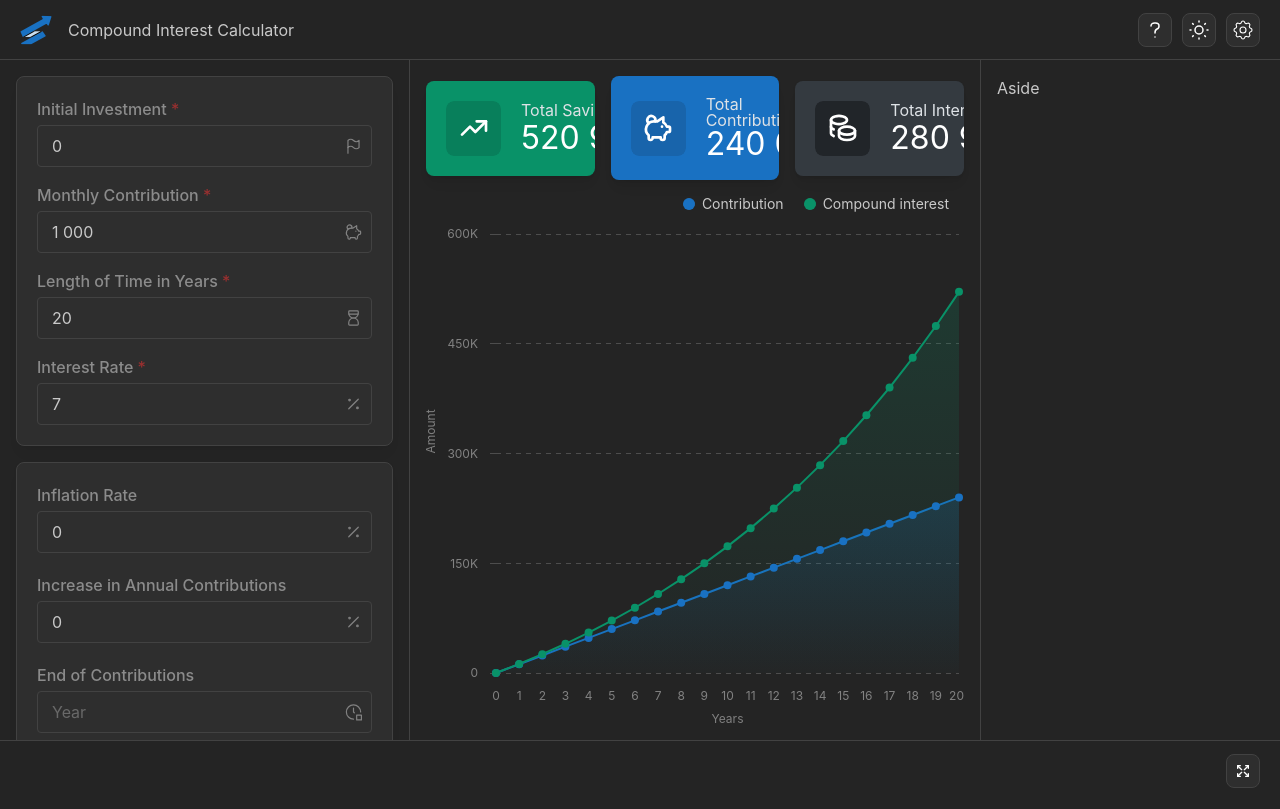
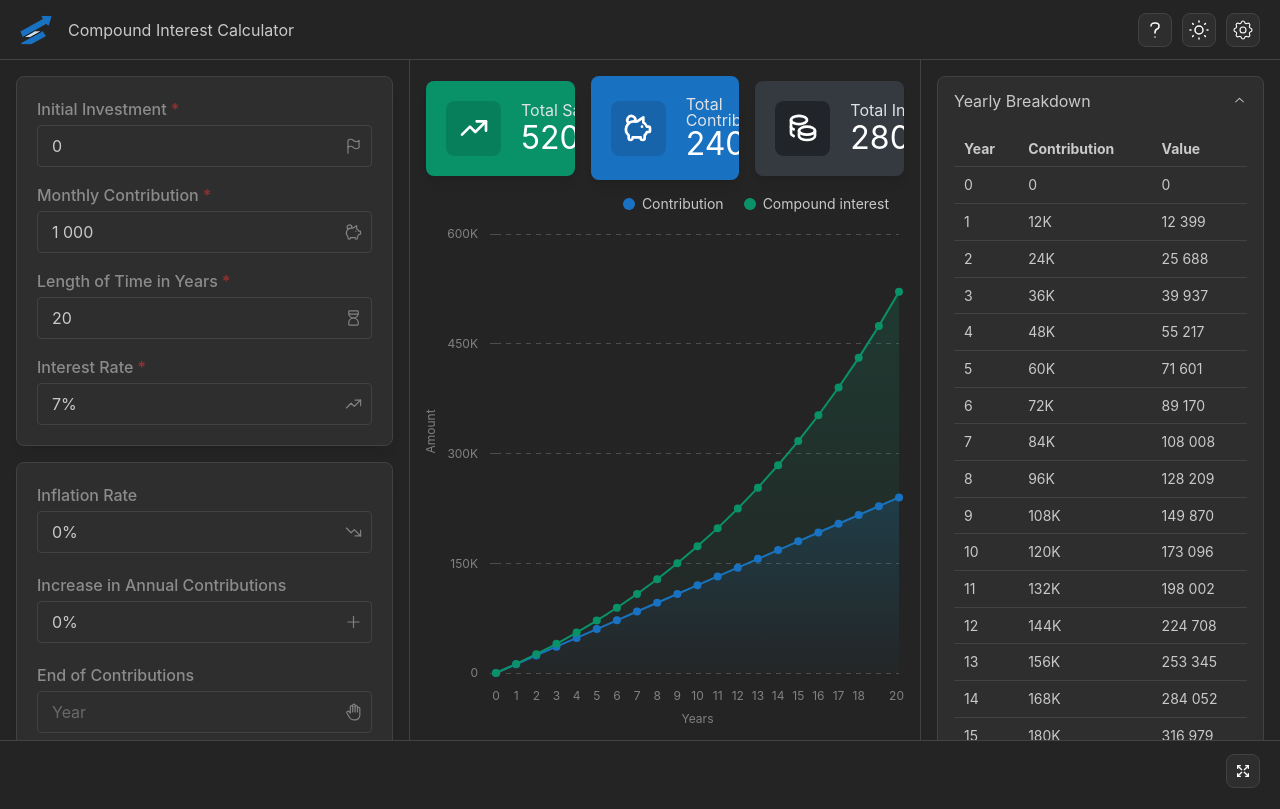
Before and after one commit to DanielKanyo/compound-interest-calc, a React (Vite) app: page / in a window 1280 px wide. Built offline with nearby package versions, Linux system fonts and the light colour scheme.

Commit message:
Toggle currency prefix/suffix, monthly and yearly breakdown, css fixes

```diff
--- a/src/App.tsx
+++ b/src/App.tsx
@@ -4,6 +4,7 @@ import { AppShell, ScrollArea } from "@mantine/core";
 import "@mantine/core/styles.css";
 import { useDisclosure } from "@mantine/hooks";
 
+import { Breakdown } from "./Components/Breakdown/Breakdown";
 import { ChartArea } from "./Components/ChartArea/ChartArea";
 import { Footer } from "./Components/Footer";
 import { Header } from "./Components/Header";
@@ -23,6 +24,7 @@ export const App = () => {
     const [endOfContributions, setEndOfContributions] = useState<number | string>("");
     const [goal, setGoal] = useState<number | string>("");
     const [currency, setCurrency] = useState<string>("");
+    const [prefixChecked, setPrefixChecked] = useState<boolean>(true);
 
     const calcCompoundInterest = (
         initialInvestment: number | string,
@@ -46,20 +48,20 @@ export const App = () => {
         let value = totalContribution;
         let yearCounter = 0;
 
-        const monthy: Monthly[] = [{ month: 0, contribution: totalContribution, value }];
+        const monthly: Monthly[] = [{ month: 0, contribution: totalContribution, value }];
         const yearly: Yearly[] = [{ year: yearCounter.toString(), contribution: totalContribution, value }];
 
         for (let i = 1; i <= numOfYears * numOfMonthsInOneYear; i++) {
             totalContribution += monthlyContributionAmount;
 
             if (i === 1) {
-                monthy.push({ month: i, contribution: totalContribution, value: tmp });
+                monthly.push({ month: i, contribution: totalContribution, value: tmp });
 
                 value += tmp;
             } else {
                 value = tmp * (1 + (rate - inflation) / 12) + monthlyContributionAmount;
 
-                monthy.push({ month: i, contribution: totalContribution, value });
+                monthly.push({ month: i, contribution: totalContribution, value });
 
                 if (i % 12 === 0) {
                     ++yearCounter;
@@ -79,10 +81,10 @@ export const App = () => {
             }
         }
 
-        return { monthy, yearly };
+        return { monthly, yearly };
     };
 
-    const { yearly } = useMemo(() => {
+    const { yearly, monthly } = useMemo(() => {
         return calcCompoundInterest(
             initialInvestment,
             monthlyContribution,
@@ -107,12 +109,19 @@ export const App = () => {
             header={{ height: 60 }}
             footer={{ height: 60 }}
             navbar={{ width: 410, breakpoint: "sm", collapsed: { mobile: !opened } }}
-            aside={{ width: 300, breakpoint: "md", collapsed: { desktop: false, mobile: true } }}
+            aside={{ width: 360, breakpoint: "md", collapsed: { desktop: false, mobile: true } }}
             transitionDuration={0}
             padding="md"
         >
             <AppShell.Header px="lg">
-                <Header navbarOpened={opened} toggle={toggle} currency={currency} setCurrency={setCurrency} />
+                <Header
+                    navbarOpened={opened}
+                    toggle={toggle}
+                    currency={currency}
+                    setCurrency={setCurrency}
+                    prefixChecked={prefixChecked}
+                    setPrefixChecked={setPrefixChecked}
+                />
             </AppShell.Header>
             <AppShell.Navbar>
                 <AppShell.Section grow component={ScrollArea}>
@@ -125,6 +134,8 @@ export const App = () => {
                         increaseInAnnualContributions={increaseInAnnualContributions}
                         endOfContributions={endOfContributions}
                         goal={goal}
+                        currency={currency}
+                        prefixChecked={prefixChecked}
                         setInitialInvestment={setInitialInvestment}
                         setMonthlyContribution={setMonthlyContribution}
                         setLengthOfTimeInYears={setLengthOfTimeInYears}
@@ -137,9 +148,11 @@ export const App = () => {
                 </AppShell.Section>
             </AppShell.Navbar>
             <AppShell.Main>
-                <ChartArea yearly={yearly} goal={goal} currency={currency} />
+                <ChartArea yearly={yearly} goal={goal} currency={currency} prefixChecked={prefixChecked} />
             </AppShell.Main>
-            <AppShell.Aside p="md">Aside</AppShell.Aside>
+            <AppShell.Aside>
+                <Breakdown yearly={yearly} monthly={monthly} goal={goal} currency={currency} />
+            </AppShell.Aside>
             <AppShell.Footer>
                 <Footer />
             </AppShell.Footer>
--- /dev/null
+++ b/src/Components/Breakdown/Breakdown.css
@@ -0,0 +1,3 @@
+table tr[data-goal="true"] {
+    color: var(--mantine-color-violet-4);
+}
--- /dev/null
+++ b/src/Components/Breakdown/Breakdown.tsx
@@ -0,0 +1,65 @@
+import { Accordion, ScrollArea, Table } from "@mantine/core";
+
+import { Monthly } from "../../Types/Monthly";
+import { Yearly } from "../../Types/Yearly";
+import "./Breakdown.css";
+
+type BreakdownProps = {
+    yearly: Yearly[];
+    monthly: Monthly[];
+    goal: number | string;
+    currency: string;
+};
+
+export const Breakdown = ({ yearly, monthly, goal, currency }: BreakdownProps) => {
+    const ths = (
+        <Table.Thead>
+            <Table.Tr>
+                <Table.Th>Year</Table.Th>
+                <Table.Th>Contribution {currency ? `(${currency})` : ""}</Table.Th>
+                <Table.Th>Value {currency ? `(${currency})` : ""}</Table.Th>
+            </Table.Tr>
+        </Table.Thead>
+    );
+
+    const yearlyRows = yearly.map((d) => (
+        <Table.Tr key={d.year} data-goal={Number(goal) && d.value >= Number(goal)}>
+            <Table.Td>{d.year}</Table.Td>
+            <Table.Td>{new Intl.NumberFormat("en-US", { notation: "compact" }).format(d.contribution)}</Table.Td>
+            <Table.Td>{new Intl.NumberFormat("nb-NO", { maximumFractionDigits: 0 }).format(d.value)}</Table.Td>
+        </Table.Tr>
+    ));
+
+    const monthlyRows = monthly.map((d) => (
+        <Table.Tr key={d.month} data-goal={Number(goal) && d.value >= Number(goal)}>
+            <Table.Td>{d.month}</Table.Td>
+            <Table.Td>{new Intl.NumberFormat("en-US", { notation: "compact" }).format(d.contribution)}</Table.Td>
+            <Table.Td>{new Intl.NumberFormat("nb-NO", { maximumFractionDigits: 0 }).format(d.value)}</Table.Td>
+        </Table.Tr>
+    ));
+
+    return (
+        <ScrollArea h="100vh">
+            <Accordion variant="contained" radius="md" defaultValue="yearly" m="md">
+                <Accordion.Item value="yearly">
+                    <Accordion.Control>Yearly Breakdown</Accordion.Control>
+                    <Accordion.Panel>
+                        <Table>
+                            {ths}
+                            <Table.Tbody>{yearlyRows}</Table.Tbody>
+                        </Table>
+                    </Accordion.Panel>
+                </Accordion.Item>
+                <Accordion.Item value="monthly">
+                    <Accordion.Control>Monthly Breakdown</Accordion.Control>
+                    <Accordion.Panel>
+                        <Table>
+                            {ths}
+                            <Table.Tbody>{monthlyRows}</Table.Tbody>
+                        </Table>
+                    </Accordion.Panel>
+                </Accordion.Item>
+            </Accordion>
+        </ScrollArea>
+    );
+};
--- a/src/Components/ChartArea/ChartArea.tsx
+++ b/src/Components/ChartArea/ChartArea.tsx
@@ -10,6 +10,7 @@ type ChartAreaProps = {
     yearly: Yearly[];
     goal: number | string;
     currency: string;
+    prefixChecked: boolean;
 };
 
 type StatCardProps = {
@@ -18,9 +19,10 @@ type StatCardProps = {
     icon: React.ElementType;
     color: string;
     currency: string;
+    prefixChecked: boolean;
 };
 
-const StatCard = ({ title, value, icon: Icon, color, currency }: StatCardProps) => (
+const StatCard = ({ title, value, icon: Icon, color, currency, prefixChecked }: StatCardProps) => (
     <Card shadow="sm" p="lg" radius="md" bg={color}>
         <Flex gap="lg">
             <Flex align="center">
@@ -33,29 +35,45 @@ const StatCard = ({ title, value, icon: Icon, color, currency }: StatCardProps)
                     {title}
                 </Text>
                 <Text fz={32} c="white" lh={1}>
-                    {currency && <span className="currency-symbol">{currency}</span>}
+                    {currency && prefixChecked && <span className="currency-symbol prefix">{currency}</span>}
                     {new Intl.NumberFormat("nb-NO", { maximumFractionDigits: 0 }).format(value)}
+                    {currency && !prefixChecked && <span className="currency-symbol suffix">{currency}</span>}
                 </Text>
             </Flex>
         </Flex>
     </Card>
 );
 
-export const ChartArea = ({ yearly, goal, currency }: ChartAreaProps) => {
+export const ChartArea = ({ yearly, goal, currency, prefixChecked }: ChartAreaProps) => {
     const totalSavings = yearly.length ? yearly[yearly.length - 1].value : 0;
     const totalContributions = yearly.length ? yearly[yearly.length - 1].contribution : 0;
 
     return (
         <>
             <Group gap="md" mb="xs" grow>
-                <StatCard title="Total Savings" value={totalSavings} icon={IconTrendingUp} color="teal" currency={currency} />
-                <StatCard title="Total Contributions" value={totalContributions} icon={IconPigMoney} color="blue" currency={currency} />
+                <StatCard
+                    title="Total Savings"
+                    value={totalSavings}
+                    icon={IconTrendingUp}
+                    color="teal"
+                    currency={currency}
+                    prefixChecked={prefixChecked}
+                />
+                <StatCard
+                    title="Total Contributions"
+                    value={totalContributions}
+                    icon={IconPigMoney}
+                    color="blue"
+                    currency={currency}
+                    prefixChecked={prefixChecked}
+                />
                 <StatCard
                     title="Total Interest"
                     value={totalSavings - totalContributions}
                     icon={IconCoins}
                     color="gray"
                     currency={currency}
+                    prefixChecked={prefixChecked}
                 />
             </Group>
             <AreaChart
@@ -70,12 +88,18 @@ export const ChartArea = ({ yearly, goal, currency }: ChartAreaProps) => {
                 ]}
                 curveType="linear"
                 valueFormatter={(value) => {
-                    return `${currency}${new Intl.NumberFormat("nb-NO", { maximumFractionDigits: 0 }).format(value)}`;
+                    const number = new Intl.NumberFormat("nb-NO", { maximumFractionDigits: 0 }).format(value);
+
+                    if (prefixChecked) {
+                        return `${currency}${number}`;
+                    }
+
+                    return `${number}${currency}`;
                 }}
                 xAxisLabel="Years"
                 yAxisLabel={currency ? `Amount (${currency})` : "Amount"}
                 yAxisProps={{ tickFormatter: (value) => new Intl.NumberFormat("en-US", { notation: "compact" }).format(value) }}
-                referenceLines={goal ? [{ y: goal, label: "Goal", color: "violet.3" }] : []}
+                referenceLines={goal ? [{ y: goal, label: "Goal", color: "violet.4" }] : []}
             />
         </>
     );
--- a/src/Components/Inputs.tsx
+++ b/src/Components/Inputs.tsx
@@ -1,5 +1,14 @@
 import { Card, NumberInput, Flex, Tooltip, rem } from "@mantine/core";
-import { IconPercentage, IconHourglassHigh, IconFlag, IconPigMoney, IconClockStop, IconMoneybag } from "@tabler/icons-react";
+import {
+    IconHourglassHigh,
+    IconFlag,
+    IconPigMoney,
+    IconTrendingUp,
+    IconTrendingDown,
+    IconPlus,
+    IconHandStop,
+    IconTargetArrow,
+} from "@tabler/icons-react";
 
 type InputsProps = {
     initialInvestment: string | number;
@@ -10,6 +19,8 @@ type InputsProps = {
     increaseInAnnualContributions: string | number;
     endOfContributions: string | number;
     goal: string | number;
+    currency: string;
+    prefixChecked: boolean;
     setInitialInvestment: (value: string | number) => void;
     setMonthlyContribution: (value: string | number) => void;
     setLengthOfTimeInYears: (value: string | number) => void;
@@ -29,6 +40,8 @@ export const Inputs = ({
     increaseInAnnualContributions,
     endOfContributions,
     goal,
+    currency,
+    prefixChecked,
     setInitialInvestment,
     setMonthlyContribution,
     setLengthOfTimeInYears,
@@ -44,7 +57,7 @@ export const Inputs = ({
                 <Flex gap="md" justify="flex-start" align="flex-start" direction="column" wrap="wrap">
                     <Tooltip
                         label='"Initial Investment" refers to the starting amount of money invested before any additional contributions or interest growth occurs in a compound interest calculation.'
-                        color="indigo"
+                        color="blue"
                         position="right"
                         withArrow
                         w={320}
@@ -57,6 +70,8 @@ export const Inputs = ({
                             placeholder="Amount"
                             thousandSeparator=" "
                             withAsterisk
+                            prefix={prefixChecked ? currency : ""}
+                            suffix={prefixChecked ? "" : currency}
                             value={initialInvestment}
                             onChange={setInitialInvestment}
                             rightSection={<IconFlag style={{ width: rem(22), height: rem(22), marginRight: 8 }} stroke={1.5} />}
@@ -64,7 +79,7 @@ export const Inputs = ({
                     </Tooltip>
                     <Tooltip
                         label='"Monthly Contribution" refers to the fixed amount of money added to the investment each month, which accumulates alongside the compound interest over time.'
-                        color="indigo"
+                        color="blue"
                         position="right"
                         withArrow
                         w={320}
@@ -77,6 +92,8 @@ export const Inputs = ({
                             placeholder="Amount"
                             thousandSeparator=" "
                             withAsterisk
+                            prefix={prefixChecked ? currency : ""}
+                            suffix={prefixChecked ? "" : currency}
                             value={monthlyContribution}
                             onChange={setMonthlyContribution}
                             rightSection={<IconPigMoney style={{ width: rem(22), height: rem(22), marginRight: 8 }} stroke={1.5} />}
@@ -84,7 +101,7 @@ export const Inputs = ({
                     </Tooltip>
                     <Tooltip
                         label='"Length of Time in Years" refers to the number of years an investment is allowed to grow with compound interest applied.'
-                        color="indigo"
+                        color="blue"
                         position="right"
                         withArrow
                         w={320}
@@ -106,7 +123,7 @@ export const Inputs = ({
                     </Tooltip>
                     <Tooltip
                         label='"Interest Rate" refers to the percentage at which your investment grows annually due to earned interest, compounded over time in a compound interest calculation.'
-                        color="indigo"
+                        color="blue"
                         position="right"
                         withArrow
                         w={320}
@@ -119,10 +136,11 @@ export const Inputs = ({
                             placeholder="Amount"
                             thousandSeparator=" "
                             withAsterisk
+                            suffix="%"
                             defaultValue={8}
                             value={interestRate}
                             onChange={setInterestRate}
-                            rightSection={<IconPercentage style={{ width: rem(22), height: rem(22), marginRight: 8 }} stroke={1.5} />}
+                            rightSection={<IconTrendingUp style={{ width: rem(22), height: rem(22), marginRight: 8 }} stroke={1.5} />}
                         />
                     </Tooltip>
                 </Flex>
@@ -131,7 +149,7 @@ export const Inputs = ({
                 <Flex gap="lg" justify="flex-start" align="flex-start" direction="column" wrap="wrap">
                     <Tooltip
                         label='"Inflation Rate" refers to the percentage increase in the general price level of goods and services over time, which can reduce the real value of returns in a compound interest investment.'
-                        color="indigo"
+                        color="blue"
                         position="right"
                         withArrow
                         w={320}
@@ -141,16 +159,17 @@ export const Inputs = ({
                             w="100%"
                             size="md"
                             label="Inflation Rate"
+                            suffix="%"
                             placeholder="Amount"
                             thousandSeparator=" "
                             value={inflationRate}
                             onChange={setInflationRate}
-                            rightSection={<IconPercentage style={{ width: rem(22), height: rem(22), marginRight: 8 }} stroke={1.5} />}
+                            rightSection={<IconTrendingDown style={{ width: rem(22), height: rem(22), marginRight: 8 }} stroke={1.5} />}
                         />
                     </Tooltip>
                     <Tooltip
                         label='"Increase in Annual Contributions" refers to the additional amount added each year to the principal investment, which grows alongside the accumulated interest over time in a compound interest scenario.'
-                        color="indigo"
+                        color="blue"
                         position="right"
                         withArrow
                         w={320}
@@ -160,16 +179,17 @@ export const Inputs = ({
                             w="100%"
                             size="md"
                             label="Increase in Annual Contributions"
+                            suffix="%"
                             placeholder="Amount"
                             thousandSeparator=" "
                             value={increaseInAnnualContributions}
                             onChange={setIncreaseInAnnualContributions}
-                            rightSection={<IconPercentage style={{ width: rem(22), height: rem(22), marginRight: 8 }} stroke={1.5} />}
+                            rightSection={<IconPlus style={{ width: rem(22), height: rem(22), marginRight: 8 }} stroke={1.5} />}
                         />
                     </Tooltip>
                     <Tooltip
                         label='"End of Contributions" refers to the point in time when additional investments or deposits into the account stop, while the existing balance may continue to grow with compound interest.'
-                        color="indigo"
+                        color="blue"
                         position="right"
                         withArrow
                         w={320}
@@ -183,12 +203,12 @@ export const Inputs = ({
                             thousandSeparator=" "
                             value={endOfContributions}
                             onChange={setEndOfContributions}
-                            rightSection={<IconClockStop style={{ width: rem(22), height: rem(22), marginRight: 8 }} stroke={1.5} />}
+                            rightSection={<IconHandStop style={{ width: rem(22), height: rem(22), marginRight: 8 }} stroke={1.5} />}
                         />
                     </Tooltip>
                     <Tooltip
                         label='"Goal" refers to the target amount of money you aim to reach through investments and compound interest over a specified period.'
-                        color="indigo"
+                        color="blue"
                         position="right"
                         withArrow
                         w={320}
@@ -199,10 +219,12 @@ export const Inputs = ({
                             size="md"
                             label="Goal"
                             placeholder="Amount"
+                            prefix={prefixChecked ? currency : ""}
+                            suffix={prefixChecked ? "" : currency}
                             thousandSeparator=" "
                             value={goal}
                             onChange={setGoal}
-                            rightSection={<IconMoneybag style={{ width: rem(22), height: rem(22), marginRight: 8 }} stroke={1.5} />}
+                            rightSection={<IconTargetArrow style={{ width: rem(22), height: rem(22), marginRight: 8 }} stroke={1.5} />}
                         />
                     </Tooltip>
                 </Flex>
```
Also changed, not shown: src/Components/ChartArea/ChartArea.css (+6 -2 lines), src/Components/Header.tsx (+24 -2 lines).
